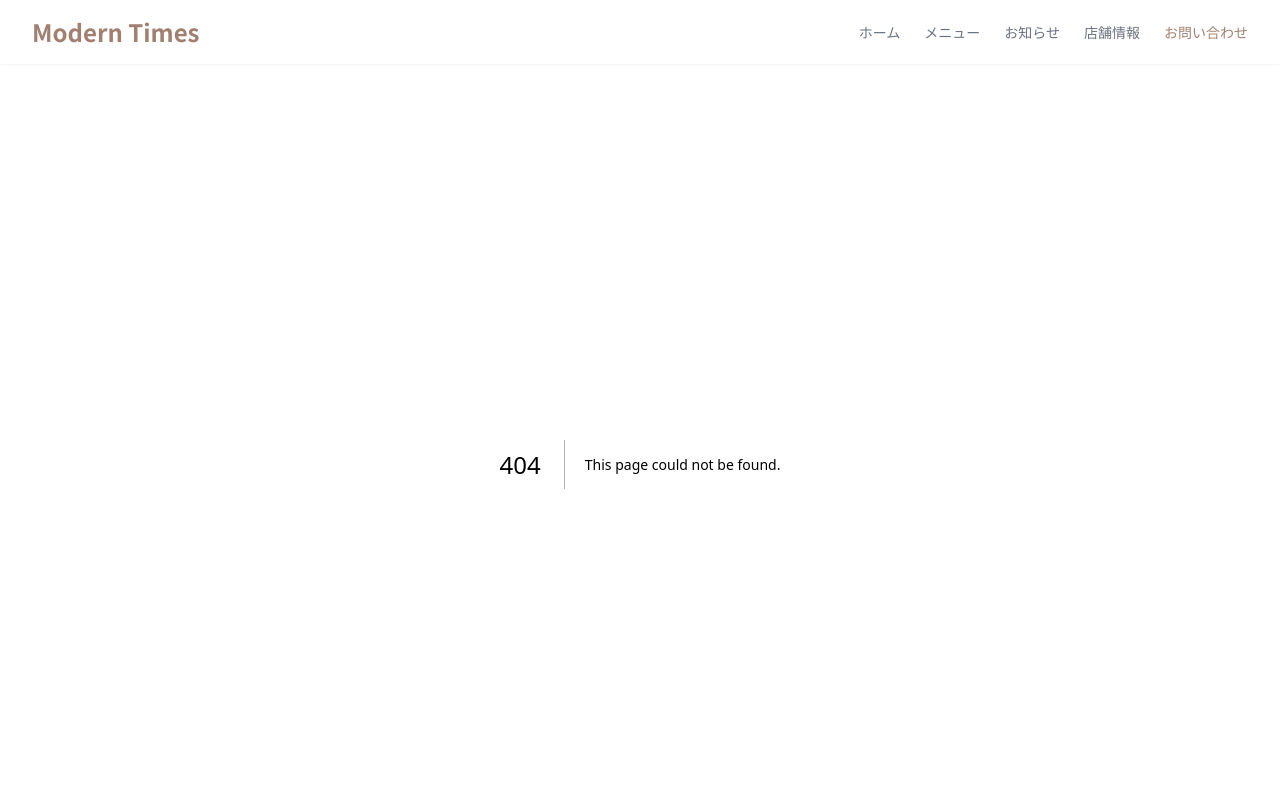
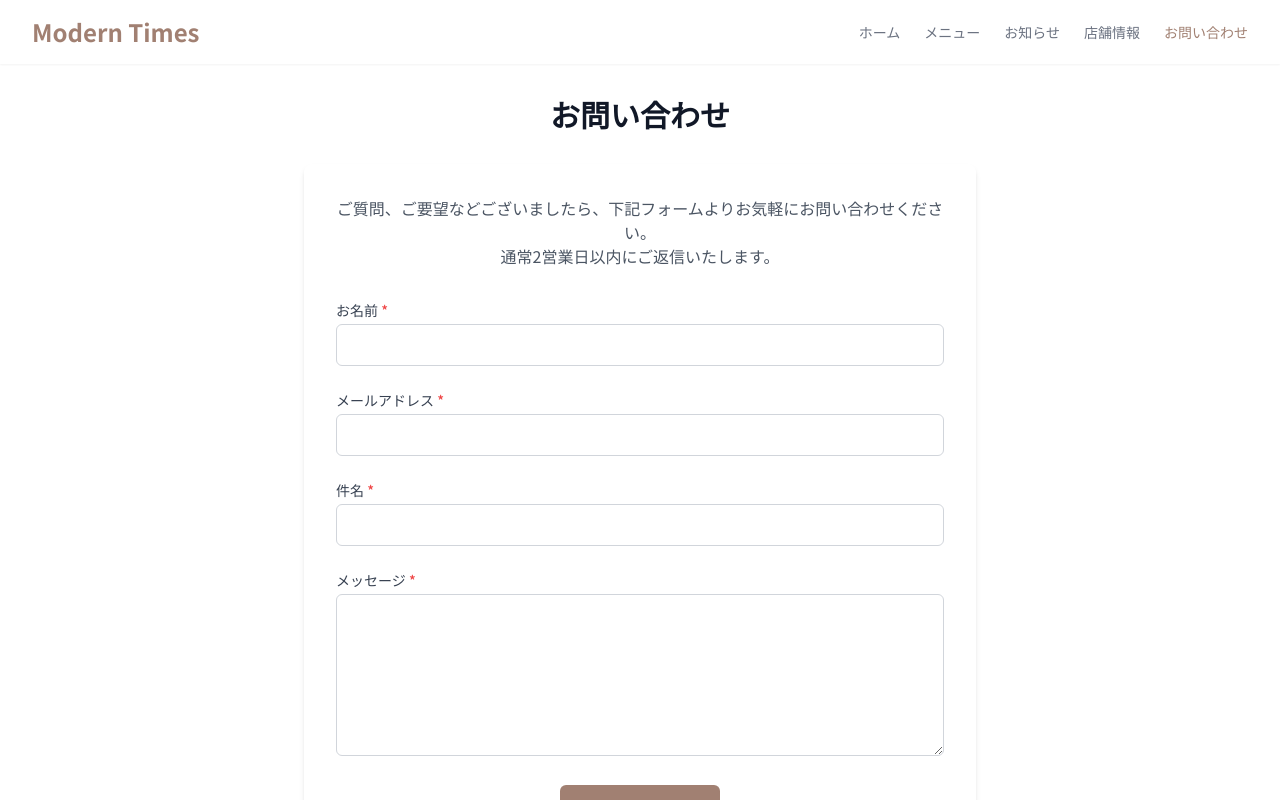
Before and after one commit to angle-create/modern_times-website, a Next.js app: page /contact in a window 1280 px wide. Before the commit this address had no page. Shown: the top 800 px of the page. Built offline with nearby package versions, Linux system fonts and the light colour scheme.

Commit message:
feat: お問い合わせページの実装

```diff
--- a/package.json
+++ b/package.json
@@ -14,6 +14,7 @@
     "@auth/core": "^0.37.4",
     "@auth/prisma-adapter": "^2.7.4",
     "@contentful/rich-text-react-renderer": "^15.19.0",
+    "@hookform/resolvers": "^4.0.0",
     "@prisma/client": "^5.9.1",
     "@tanstack/react-query": "^5.18.1",
     "axios": "^1.6.7",
@@ -25,6 +26,7 @@
     "next-auth": "^4.24.11",
     "react": "^18.2.0",
     "react-dom": "^18.2.0",
+    "react-hook-form": "^7.54.2",
     "zod": "^3.22.4"
   },
   "devDependencies": {
--- /dev/null
+++ b/src/app/contact/page.tsx
@@ -0,0 +1,25 @@
+import { Metadata } from 'next'
+import { ContactForm } from '@/components/contact/contact-form'
+
+export const metadata: Metadata = {
+  title: 'お問い合わせ - Modern Times',
+  description: 'Modern Timesへのお問い合わせはこちらのフォームからお願いいたします。ご質問、ご要望などお気軽にご連絡ください。',
+}
+
+export default function ContactPage() {
+  return (
+    <div className="container mx-auto px-4 py-8">
+      <div className="max-w-2xl mx-auto">
+        <h1 className="text-3xl font-bold text-center mb-8">お問い合わせ</h1>
+        <div className="bg-white rounded-lg shadow-md p-6 md:p-8">
+          <p className="text-gray-600 mb-8 text-center">
+            ご質問、ご要望などございましたら、下記フォームよりお気軽にお問い合わせください。
+            <br />
+            通常2営業日以内にご返信いたします。
+          </p>
+          <ContactForm />
+        </div>
+      </div>
+    </div>
+  )
+}
--- /dev/null
+++ b/src/components/contact/contact-form.tsx
@@ -0,0 +1,149 @@
+'use client'
+
+import { useState } from 'react'
+import { useForm } from 'react-hook-form'
+import { zodResolver } from '@hookform/resolvers/zod'
+import { contactSchema, type ContactFormData } from '@/lib/schema/contact'
+
+export function ContactForm() {
+  const [isSubmitting, setIsSubmitting] = useState(false)
+  const [submitSuccess, setSubmitSuccess] = useState(false)
+  const [submitError, setSubmitError] = useState('')
+
+  const {
+    register,
+    handleSubmit,
+    reset,
+    formState: { errors },
+  } = useForm<ContactFormData>({
+    resolver: zodResolver(contactSchema),
+  })
+
+  const onSubmit = async (data: ContactFormData) => {
+    setIsSubmitting(true)
+    setSubmitError('')
+
+    try {
+      // TODO: APIにデータを送信
+      await new Promise((resolve) => setTimeout(resolve, 1000)) // 送信シミュレーション
+      setSubmitSuccess(true)
+      reset()
+    } catch (error) {
+      setSubmitError('送信に失敗しました。時間をおいて再度お試しください。')
+    } finally {
+      setIsSubmitting(false)
+    }
+  }
+
+  if (submitSuccess) {
+    return (
+      <div className="text-center py-8">
+        <h2 className="text-2xl font-bold text-brown-900 mb-4">
+          お問い合わせありがとうございます
+        </h2>
+        <p className="text-gray-600 mb-8">
+          内容を確認次第、担当者よりご連絡させていただきます。
+        </p>
+        <button
+          onClick={() => {
+            setSubmitSuccess(false)
+            reset()
+          }}
+          className="btn-secondary"
+        >
+          別のお問い合わせをする
+        </button>
+      </div>
+    )
+  }
+
+  return (
+    <form onSubmit={handleSubmit(onSubmit)} className="space-y-6">
+      <div>
+        <label
+          htmlFor="name"
+          className="block text-sm font-medium text-gray-700 mb-1"
+        >
+          お名前 <span className="text-red-500">*</span>
+        </label>
+        <input
+          type="text"
+          id="name"
+          {...register('name')}
+          className="w-full px-4 py-2 border border-gray-300 rounded-md focus:outline-none focus:ring-2 focus:ring-brown-500"
+        />
+        {errors.name && (
+          <p className="mt-1 text-sm text-red-500">{errors.name.message}</p>
+        )}
+      </div>
+
+      <div>
+        <label
+          htmlFor="email"
+          className="block text-sm font-medium text-gray-700 mb-1"
+        >
+          メールアドレス <span className="text-red-500">*</span>
+        </label>
+        <input
+          type="email"
+          id="email"
+          {...register('email')}
+          className="w-full px-4 py-2 border border-gray-300 rounded-md focus:outline-none focus:ring-2 focus:ring-brown-500"
+        />
+        {errors.email && (
+          <p className="mt-1 text-sm text-red-500">{errors.email.message}</p>
+        )}
+      </div>
+
+      <div>
+        <label
+          htmlFor="subject"
+          className="block text-sm font-medium text-gray-700 mb-1"
+        >
+          件名 <span className="text-red-500">*</span>
+        </label>
+        <input
+          type="text"
+          id="subject"
+          {...register('subject')}
+          className="w-full px-4 py-2 border border-gray-300 rounded-md focus:outline-none focus:ring-2 focus:ring-brown-500"
+        />
+        {errors.subject && (
+          <p className="mt-1 text-sm text-red-500">{errors.subject.message}</p>
+        )}
+      </div>
+
+      <div>
+        <label
+          htmlFor="message"
+          className="block text-sm font-medium text-gray-700 mb-1"
+        >
+          メッセージ <span className="text-red-500">*</span>
+        </label>
+        <textarea
+          id="message"
+          {...register('message')}
+          rows={6}
+          className="w-full px-4 py-2 border border-gray-300 rounded-md focus:outline-none focus:ring-2 focus:ring-brown-500"
+        />
+        {errors.message && (
+          <p className="mt-1 text-sm text-red-500">{errors.message.message}</p>
+        )}
+      </div>
+
+      {submitError && (
+        <div className="text-red-500 text-sm text-center">{submitError}</div>
+      )}
+
+      <div className="text-center">
+        <button
+          type="submit"
+          disabled={isSubmitting}
+          className="btn-primary w-full md:w-auto md:px-12 py-3"
+        >
+          {isSubmitting ? '送信中...' : '送信する'}
+        </button>
+      </div>
+    </form>
+  )
+}
--- /dev/null
+++ b/src/lib/schema/contact.ts
@@ -0,0 +1,22 @@
+import { z } from 'zod'
+
+export const contactSchema = z.object({
+  name: z
+    .string()
+    .min(1, '名前を入力してください')
+    .max(50, '名前は50文字以内で入力してください'),
+  email: z
+    .string()
+    .min(1, 'メールアドレスを入力してください')
+    .email('有効なメールアドレスを入力してください'),
+  subject: z
+    .string()
+    .min(1, '件名を入力してください')
+    .max(100, '件名は100文字以内で入力してください'),
+  message: z
+    .string()
+    .min(1, 'メッセージを入力してください')
+    .max(1000, 'メッセージは1000文字以内で入力してください'),
+})
+
+export type ContactFormData = z.infer<typeof contactSchema>
```
Also changed, not shown: 1 other file (tests, documents, lock files or other folders).
